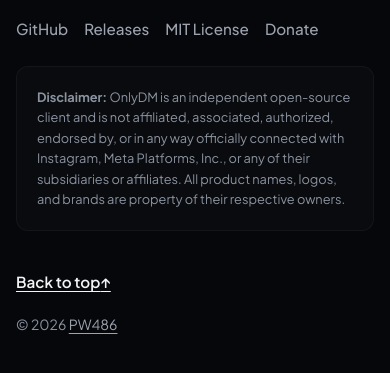
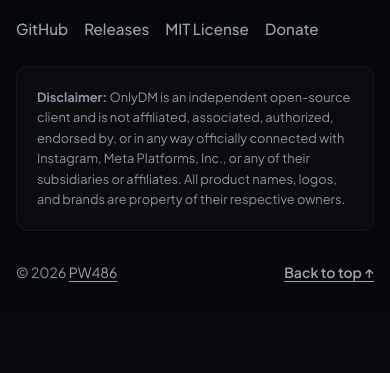
Before and after one commit to PW486/only-dm, a website: page landing/index.html in a window 390 px wide. Shown: the part 7498-7871 px from the top of the page. After the commit the page ends 7809 px from the top, so only its background shows below. Drawn offline with Linux system fonts and the light colour scheme; no server answers.

Commit message:
revert(landing): roll back footer changes, keep high-res brand logo
Restore the footer and Back to top markup/styles to their original state. Keep only the nav/footer brand mark on the high-res PNG so it stays sharp in iOS Safari.

```diff
--- a/landing/index.html
+++ b/landing/index.html
@@ -803,7 +803,6 @@
     footer {
       border-top: 1px solid var(--border);
       padding: 60px 0 40px;
-      padding-bottom: calc(40px + env(safe-area-inset-bottom, 0px));
       background: #06070a;
       color: var(--text-dim);
       font-size: 0.875rem;
@@ -847,22 +846,8 @@
       color: #fff;
     }
 
-    .footer-utility {
-      display: flex;
-      justify-content: flex-end;
-      margin-bottom: 16px;
-    }
-
-    .to-top-link {
-      color: var(--text-muted);
-      text-decoration: underline;
-      text-underline-offset: 3px;
+    .back-to-top {
       font-weight: 600;
-      transition: color 0.2s ease;
-    }
-
-    .to-top-link:hover {
-      color: #fff;
     }
 
     @media (prefers-reduced-motion: reduce) {
@@ -1081,7 +1066,6 @@
       /* Footer */
       footer {
         padding: 40px 0 28px;
-        padding-bottom: max(72px, calc(28px + env(safe-area-inset-bottom, 0px)));
       }
       .footer-top {
         flex-direction: column;
@@ -1092,16 +1076,11 @@
       .footer-links {
         gap: 16px;
       }
-      .footer-utility {
-        justify-content: flex-start;
-        margin-bottom: 8px;
-      }
-      .to-top-link {
-        display: inline-flex;
+      .footer-bottom {
+        flex-direction: row;
         align-items: center;
-        min-height: 44px;
-        color: var(--text);
-        font-size: 0.95rem;
+        justify-content: space-between;
+        gap: 16px;
       }
     }
 
@@ -1622,12 +1601,9 @@
         <strong>Disclaimer:</strong> OnlyDM is an independent open-source client and is not affiliated, associated, authorized, endorsed by, or in any way officially connected with Instagram, Meta Platforms, Inc., or any of their subsidiaries or affiliates. All product names, logos, and brands are property of their respective owners.
       </div>
 
-      <div class="footer-utility">
-        <a href="#top" class="to-top-link">Back to top <span aria-hidden="true">↑</span></a>
-      </div>
-
       <div class="footer-bottom">
         <div>© 2026 <a href="https://pw486.github.io/" target="_blank" rel="noopener noreferrer">PW486</a></div>
+        <div><a href="#top" class="back-to-top">Back to top ↑</a></div>
       </div>
     </div>
   </footer>
```
